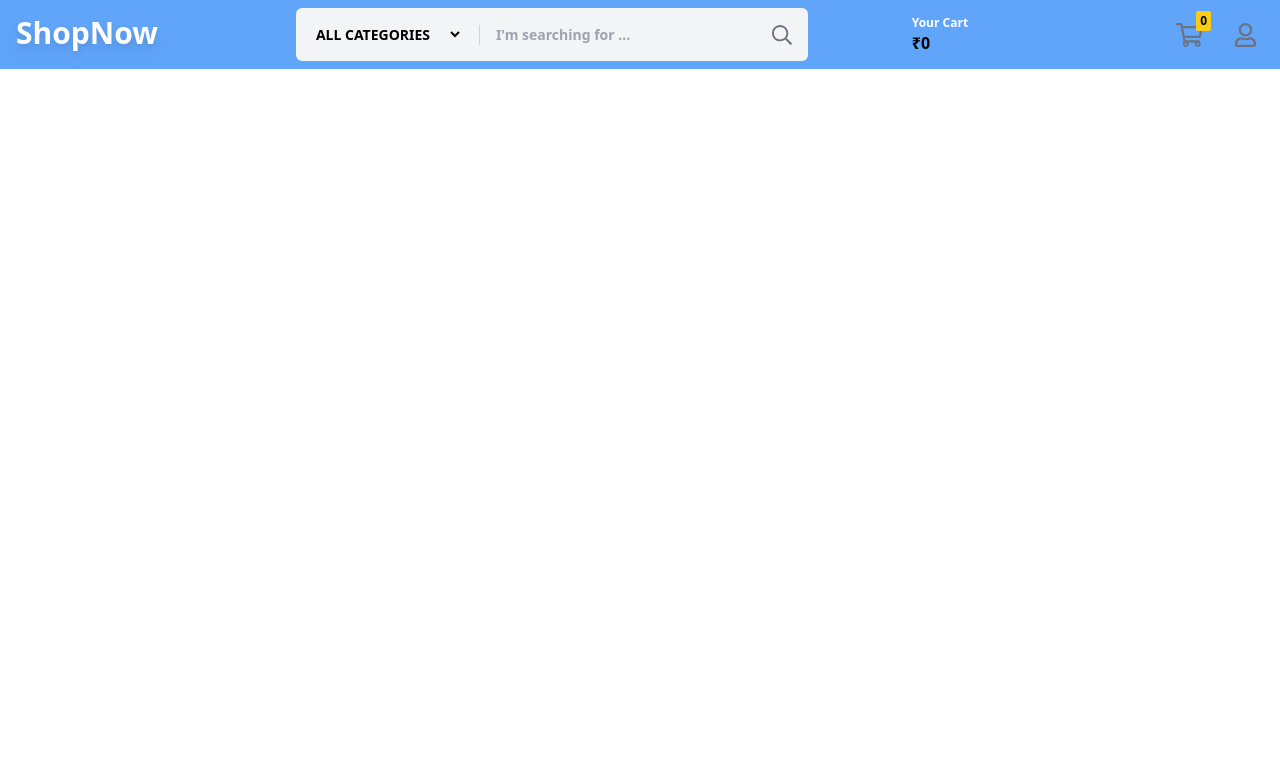
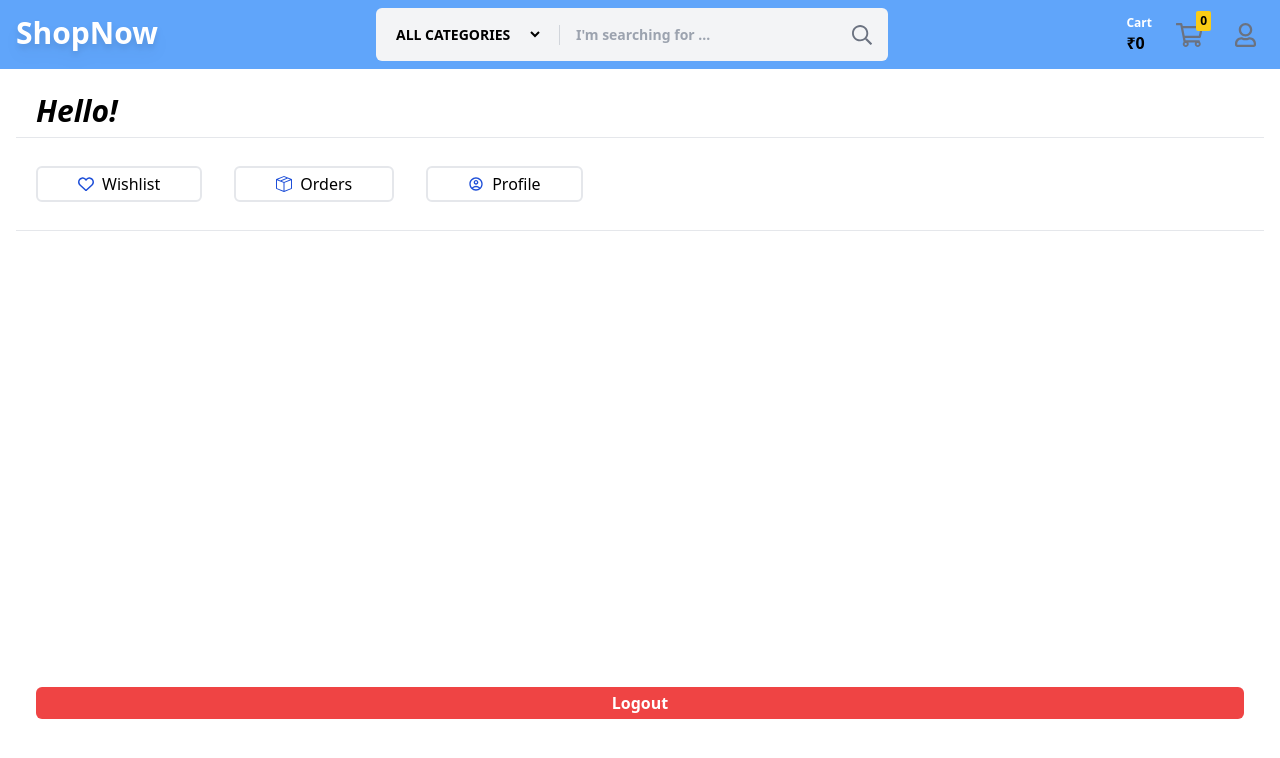
Before and after one commit to Ayushkr7380/ShopNow-Frontend, a React (Vite) app: page /account in a window 1280 px wide. Shown: the top 758 px of the page. Built offline with nearby package versions, Linux system fonts and the light colour scheme; no server answers.

Commit message:
account page added

```diff
--- /dev/null
+++ b/src/Components/AccountPage/Account.jsx
@@ -0,0 +1,45 @@
+import { useContext } from "react"
+import { CreateProductContext } from "../../Context/ProductContext/CreateProductContext";
+import { FaRegHeart } from "react-icons/fa6";
+import { BsBoxSeam } from "react-icons/bs";
+import { MdOutlineAccountCircle } from "react-icons/md";
+import { Link } from "react-router-dom";
+function Account(){
+    const context = useContext(CreateProductContext);
+    const { userData ,userlogout} = context;
+    return(
+        <>
+            <div className=" m-2 p-2 h-[92vh] md:h-[86vh]">
+                <div className="md:text-3xl text-2xl italic font-semibold my-2 md:px-5 px-3">
+                    <p>Hello! {userData.name}</p>
+                </div>
+                <hr />
+                <div className=" my-5 p-2 md:flex grid grid-cols-2 gap-2">
+                    <Link to={'/wishlist'}>
+                        <div className="border-2  md:mx-3 md:px-10 py-1 rounded-md font-medium flex items-center gap-2 px-2 hover:bg-gray-200">
+                            <FaRegHeart className="text-blue-700"/>
+                            <p>Wishlist</p>
+                        </div>
+                    </Link>
+                    <Link to={'/order'}>
+                        <div className="border-2  md:mx-3 md:px-10 px-2 py-1 rounded-md font-medium flex items-center gap-2 hover:bg-gray-200">
+                            <BsBoxSeam className="text-blue-700"/>
+                            <p >Orders</p>
+                        </div>
+                    </Link>
+                    <Link to={'/profile'}>
+                        <div className="border-2  md:mx-3 md:px-10 px-2 py-1 rounded-md font-medium flex items-center gap-2 hover:bg-gray-200">
+                            <MdOutlineAccountCircle className="text-blue-700"/>
+                            <p>Profile</p>
+                        </div>
+                    </Link>
+                </div>
+                <hr />
+                <div className="bg-red-500 text-white text-center rounded-md py-1 my-3 font-semibold md:mx-5 mx-3 md:mt-[57vh] mt-[64vh] cursor-pointer hover:bg-red-700"  onClick={userlogout}>
+                    <p>Logout</p>
+                </div>
+            </div>
+        </>
+    )
+}
+export default Account
--- /dev/null
+++ b/src/Components/Order/Order.jsx
@@ -0,0 +1,7 @@
+const Order = () => {
+  return (
+    <div>Order</div>
+  )
+}
+
+export default Order
--- a/src/Components/Products/AddToCart/AddToCart.jsx
+++ b/src/Components/Products/AddToCart/AddToCart.jsx
@@ -81,8 +81,9 @@ function AddToCart(){
     return(
         <>
             <div className="py-4 px-2">
-                <p className="font-semibold md:text-3xl md:px-10">Hello..! {userData.name}</p>
+                <p className="font-semibold md:text-3xl md:px-10">Hello! {userData.name}</p>
             </div>
+            <hr />
             {cartItems.length > 0 ? (
 
             <>
--- a/src/Components/Products/Navbar/Navbar.jsx
+++ b/src/Components/Products/Navbar/Navbar.jsx
@@ -14,7 +14,6 @@ function Navbar(){
     useEffect(()=>{
         fetchUser()
         cartData()
-
     },[authStateChange,addtocartChange])
 
 
@@ -41,16 +40,13 @@ function Navbar(){
                     <svg className="ml-auto h-5 px-4 text-gray-500 svg-inline--fa fa-search fa-w-16 fa-9x" aria-hidden="true" focusable="false" data-prefix="far" data-icon="search" role="img" xmlns="http://www.w3.org/2000/svg" viewBox="0 0 512 512" ><path fill="currentColor" d="M508.5 468.9L387.1 347.5c-2.3-2.3-5.3-3.5-8.5-3.5h-13.2c31.5-36.5 50.6-84 50.6-136C416 93.1 322.9 0 208 0S0 93.1 0 208s93.1 208 208 208c52 0 99.5-19.1 136-50.6v13.2c0 3.2 1.3 6.2 3.5 8.5l121.4 121.4c4.7 4.7 12.3 4.7 17 0l22.6-22.6c4.7-4.7 4.7-12.3 0-17zM208 368c-88.4 0-160-71.6-160-160S119.6 48 208 48s160 71.6 160 160-71.6 160-160 160z"></path></svg>
                     </div>
 
-                    <div className="ml-4 hidden sm:flex flex-col font-bold">
-                        <span className="text-xs text-white">Your Cart</span>
-                        <span>₹{cart}</span>
-
-                    </div>
-
                     <nav className="contents">
                     <ul className="ml-4 xl:w-48 flex items-center justify-end">
 
-
+                        <li className=" hidden sm:flex flex-col font-bold">
+                            <span className="text-xs text-white">Cart</span>
+                            <span>₹{cart}</span>
+                        </li>
 
                         <li className="ml-2 lg:ml-4 relative inline-block">
                         <Link className="" to={'/addtocart'} >
@@ -58,20 +54,17 @@ function Navbar(){
                             <svg className="h-9 lg:h-10 p-2 text-gray-500 svg-inline--fa fa-shopping-cart fa-w-18 fa-9x" aria-hidden="true" focusable="false" data-prefix="far" data-icon="shopping-cart" role="img" xmlns="http://www.w3.org/2000/svg" viewBox="0 0 576 512" ><path fill="currentColor" d="M551.991 64H144.28l-8.726-44.608C133.35 8.128 123.478 0 112 0H12C5.373 0 0 5.373 0 12v24c0 6.627 5.373 12 12 12h80.24l69.594 355.701C150.796 415.201 144 430.802 144 448c0 35.346 28.654 64 64 64s64-28.654 64-64a63.681 63.681 0 0 0-8.583-32h145.167a63.681 63.681 0 0 0-8.583 32c0 35.346 28.654 64 64 64 35.346 0 64-28.654 64-64 0-18.136-7.556-34.496-19.676-46.142l1.035-4.757c3.254-14.96-8.142-29.101-23.452-29.101H203.76l-9.39-48h312.405c11.29 0 21.054-7.869 23.452-18.902l45.216-208C578.695 78.139 567.299 64 551.991 64zM208 472c-13.234 0-24-10.766-24-24s10.766-24 24-24 24 10.766 24 24-10.766 24-24 24zm256 0c-13.234 0-24-10.766-24-24s10.766-24 24-24 24 10.766 24 24-10.766 24-24 24zm23.438-200H184.98l-31.31-160h368.548l-34.78 160z"></path></svg>
                         </Link>
                         </li>
-                        <li className="ml-2 lg:ml-4 relative inline-block">
+                        <li className="ml-2 lg:ml-4 relative ">
 
-                        <Link className="" to={ showLogoutBtn ? '/products': '/auth/userlogin'}>
+                        <Link className="flex items-center" to={ userData && userData.name ? '/account': '/auth/userlogin'}>
 
                             <svg className="h-9 lg:h-10 p-2 text-gray-500 svg-inline--fa fa-user fa-w-14 fa-9x" aria-hidden="true" focusable="false" data-prefix="far" data-icon="user" role="img" xmlns="http://www.w3.org/2000/svg" viewBox="0 0 448 512" ><path fill="currentColor" d="M313.6 304c-28.7 0-42.5 16-89.6 16-47.1 0-60.8-16-89.6-16C60.2 304 0 364.2 0 438.4V464c0 26.5 21.5 48 48 48h352c26.5 0 48-21.5 48-48v-25.6c0-74.2-60.2-134.4-134.4-134.4zM400 464H48v-25.6c0-47.6 38.8-86.4 86.4-86.4 14.6 0 38.3 16 89.6 16 51.7 0 74.9-16 89.6-16 47.6 0 86.4 38.8 86.4 86.4V464zM224 288c79.5 0 144-64.5 144-144S303.5 0 224 0 80 64.5 80 144s64.5 144 144 144zm0-240c52.9 0 96 43.1 96 96s-43.1 96-96 96-96-43.1-96-96 43.1-96 96-96z"></path></svg>
+
+                            <p className="text-white cursor-pointer">{userData.name}</p>
                         </Link>
+                        </li>
 
-                        </li>
-                        <p className="text-white cursor-pointer">{userData.name}</p>
-                        {showLogoutBtn &&
-                        <li className="ml-2 lg:ml-4 relative inline-block">
-                            <p className="text-white bg-black md:font-semibold md:px-3 md:py-1 rounded-lg px-2 py-1 cursor-pointer" onClick={userlogout}>Logout</p>
-                        </li>
-                        }
+
                     </ul>
                     </nav>
 
--- /dev/null
+++ b/src/Components/Profile/Profile.jsx
@@ -0,0 +1,7 @@
+const Profile = () => {
+  return (
+    <div>Profile</div>
+  )
+}
+
+export default Profile
--- /dev/null
+++ b/src/Components/Wishlist/Wishlist.jsx
@@ -0,0 +1,7 @@
+const Wishlist = () => {
+  return (
+    <div>Wishlist</div>
+  )
+}
+
+export default Wishlist
--- a/src/Context/ProductContext/ShopNowProductContext.jsx
+++ b/src/Context/ProductContext/ShopNowProductContext.jsx
@@ -17,7 +17,7 @@ function ShopNowproductContext(props){
     //new user login
     const [ userLogin , setUserLogin] = useState({phone:'',password:''});
     //store the loggedin user data
-    const [userData,setUserData] = useState([]);
+    const [userData,setUserData] = useState({});
     //whenever it makes change useeffect renders, mainly for login and logout
     const [ authStateChange,setAuthStateChange] = useState(false);
     //show logout button
@@ -135,7 +135,7 @@ function ShopNowproductContext(props){
             setShowLogoutBtn(false);
             setAuthStateChange(false);
             setIsAddedToCart([]);
-            setUserData([]);
+            setUserData({});
             setCartTotal(0);
             setNoOfitems(0);
             // fetchUser();
--- a/src/CustomRoutes/CustomRoute.jsx
+++ b/src/CustomRoutes/CustomRoute.jsx
@@ -13,6 +13,10 @@ import AdminRegistration from "../Components/Admin/AdminRegistration/AdminRegist
 import AdminLogin from "../Components/Admin/AdminLogin/AdminLogin";
 import AddAddress from "../Components/AddAddress/AddAddress";
 import Payment from "../Components/Products/Payment/Payment";
+import Account from "../Components/AccountPage/Account";
+import Wishlist from "../Components/Wishlist/Wishlist";
+import Order from "../Components/Order/Order";
+import Profile from "../Components/Profile/Profile";
 
 function CustomRoute(){
     return(
@@ -39,6 +43,12 @@ function CustomRoute(){
                 <Route path="/addtocart" element={<AddToCart/>} />
                 <Route path="/address" element={<AddAddress/>} />
                 <Route path="/payment" element={<Payment/>} />
+
+                <Route path="/account" element={<Account/>} />
+
+                <Route path="/wishlist" element={<Wishlist/>} />
+                <Route path="/order" element={<Order/>} />
+                <Route path="/profile" element={<Profile/>} />
             </Routes>
         </>
     )
```
